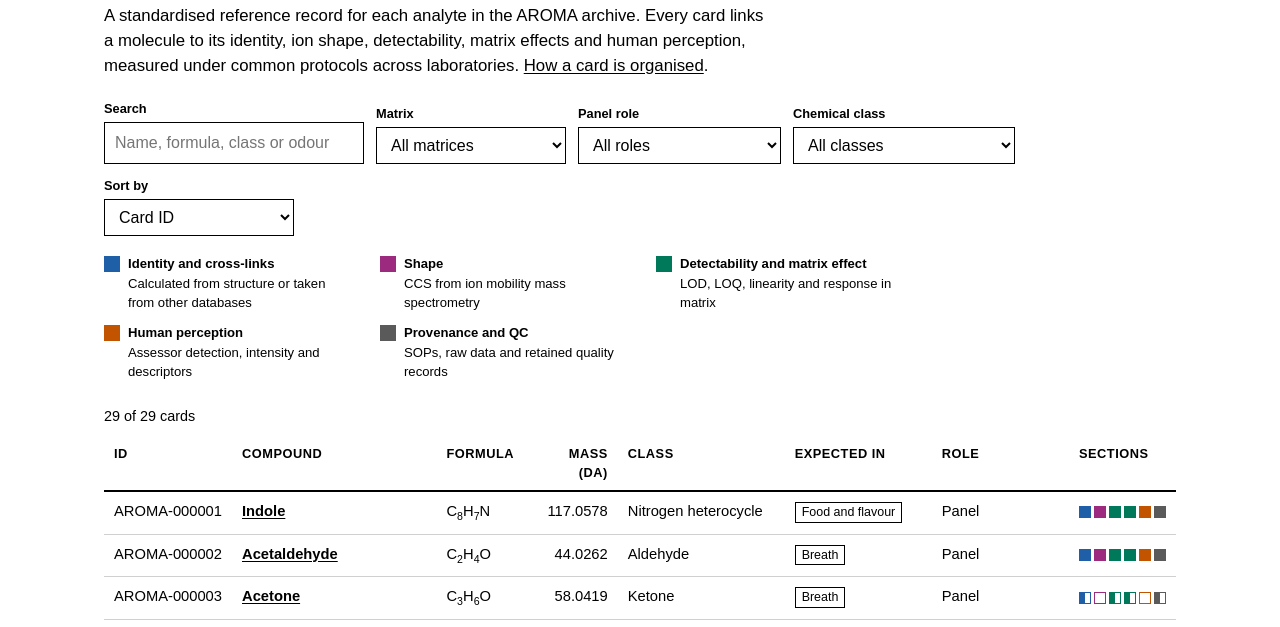
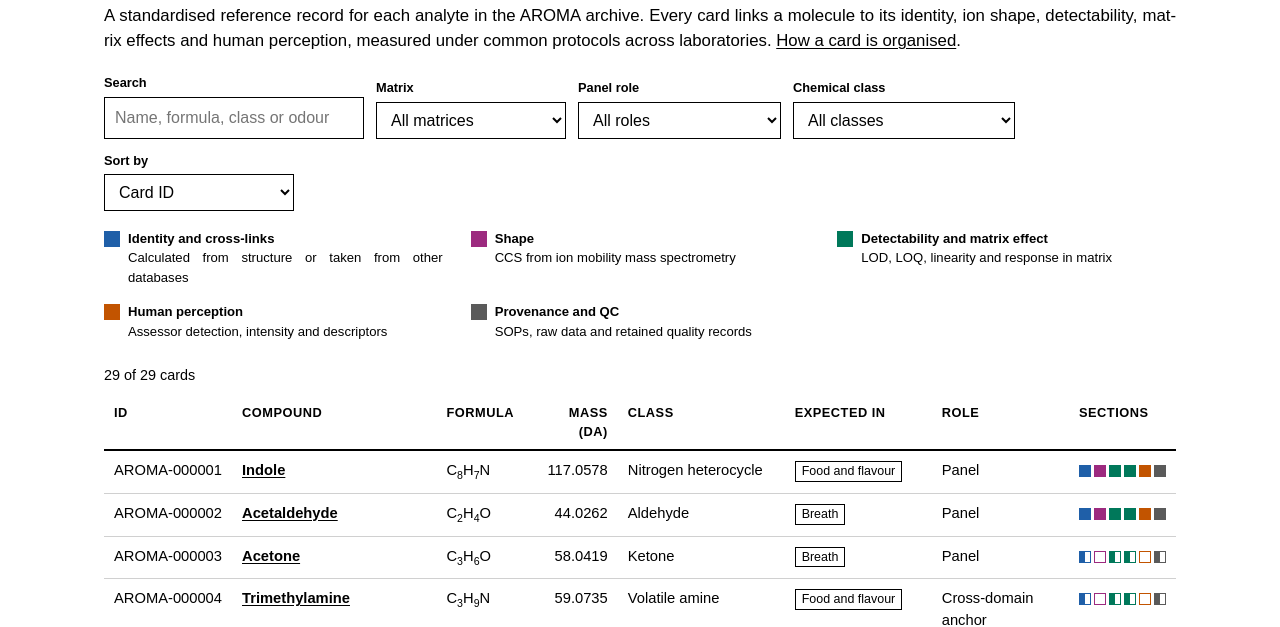
Before and after one commit to trivedi-group/aroma-demo, a plain HTML site: page index.html in a window 1280 px wide. Shown: the part 147-774 px from the top of the page. Drawn offline with Linux system fonts and the light colour scheme.

Commit message:
Justify page text to full width and set the colour key as a justified three column grid

```diff
--- a/style.css
+++ b/style.css
@@ -16,17 +16,18 @@ sup { font-size: 0.72em; line-height: 0; }
 .brand { font-weight: bold; font-size: 1.25rem; text-decoration: none; letter-spacing: 0.02em; }
 .brand span { font-weight: normal; }
 .site-header nav a { margin-left: 20px; font-size: 0.95rem; }
-.banner { background: #f2f2f2; font-size: 0.9rem; padding: 10px 0; }
+.banner { background: #f2f2f2; font-size: 0.9rem; padding: 10px 0; text-align: justify; }
 
 main { padding-top: 28px; padding-bottom: 56px; outline: none; }
 h1 { font-size: 2rem; margin: 0 0 6px; line-height: 1.2; }
 h2 { font-size: 1.2rem; margin: 0 0 12px; }
 h3 { font-size: 1rem; margin: 20px 0 8px; }
-p { margin: 0 0 12px; max-width: 74ch; }
+p { margin: 0 0 12px; max-width: none; text-align: justify; hyphens: auto; }
+.crumbs, .count { text-align: left; hyphens: manual; }
 .muted { color: #595959; }
 .small { font-size: 0.875rem; }
 
-.lede { font-size: 1.05rem; max-width: 72ch; margin-bottom: 20px; }
+.lede { font-size: 1.05rem; max-width: none; margin-bottom: 20px; }
 
 .controls { display: flex; flex-wrap: wrap; gap: 12px; align-items: flex-end; margin: 18px 0 8px; }
 .controls label { display: block; font-size: 0.8rem; font-weight: bold; margin-bottom: 4px; }
@@ -83,7 +84,7 @@ dl.kv dd { margin: 0; overflow-wrap: anywhere; }
 .pending { color: #595959; font-style: italic; }
 td.pending, dd.pending { border: 0; }
 tr.template td { color: #595959; font-style: italic; border-bottom: 1px dashed #595959; }
-.note { border: 1px dashed #595959; padding: 8px 12px; margin: 10px 0 14px; font-size: 0.88rem; max-width: 80ch; }
+.note { border: 1px dashed #595959; padding: 8px 12px; margin: 10px 0 14px; font-size: 0.88rem; max-width: none; text-align: justify; }
 .tablewrap { overflow-x: auto; margin-bottom: 12px; }
 
 .axis { margin: 6px 0 4px; }
@@ -100,7 +101,7 @@ tr.template td { color: #595959; font-style: italic; border-bottom: 1px dashed #
 .site-footer p { margin-bottom: 6px; }
 
 .about h2 { margin-top: 26px; }
-.about ol, .about ul { max-width: 74ch; padding-left: 22px; }
+.about ol, .about ul { max-width: none; padding-left: 22px; text-align: justify; hyphens: auto; }
 .about li { margin-bottom: 6px; }
 
 @media (max-width: 860px) {
@@ -117,8 +118,9 @@ tr.template td { color: #595959; font-style: italic; border-bottom: 1px dashed #
 
 /* Data type colours. Each is chosen to stay distinguishable in common forms of colour blindness. */
 .t-identity { color-scheme: light; }
-.legend { display: flex; flex-wrap: wrap; gap: 10px 26px; list-style: none; padding: 10px 0; margin: 0 0 14px; font-size: 0.82rem; }
-.legend li { display: flex; gap: 8px; align-items: flex-start; max-width: 250px; }
+.legend { display: grid; grid-template-columns: repeat(3, 1fr); gap: 14px 28px; list-style: none; padding: 10px 0; margin: 0 0 14px; font-size: 0.82rem; }
+.legend li { text-align: justify; hyphens: auto; display: flex; gap: 8px; align-items: flex-start; max-width: none; }
+@media (max-width: 760px) { .legend { grid-template-columns: 1fr; } }
 .sw { width: 16px; height: 16px; flex: none; margin-top: 2px; border: 1px solid #000; }
 .sw.t-identity { background: #1f5fa8; border-color: #1f5fa8; }
 .sw.t-shape { background: #9c2a7f; border-color: #9c2a7f; }
```
